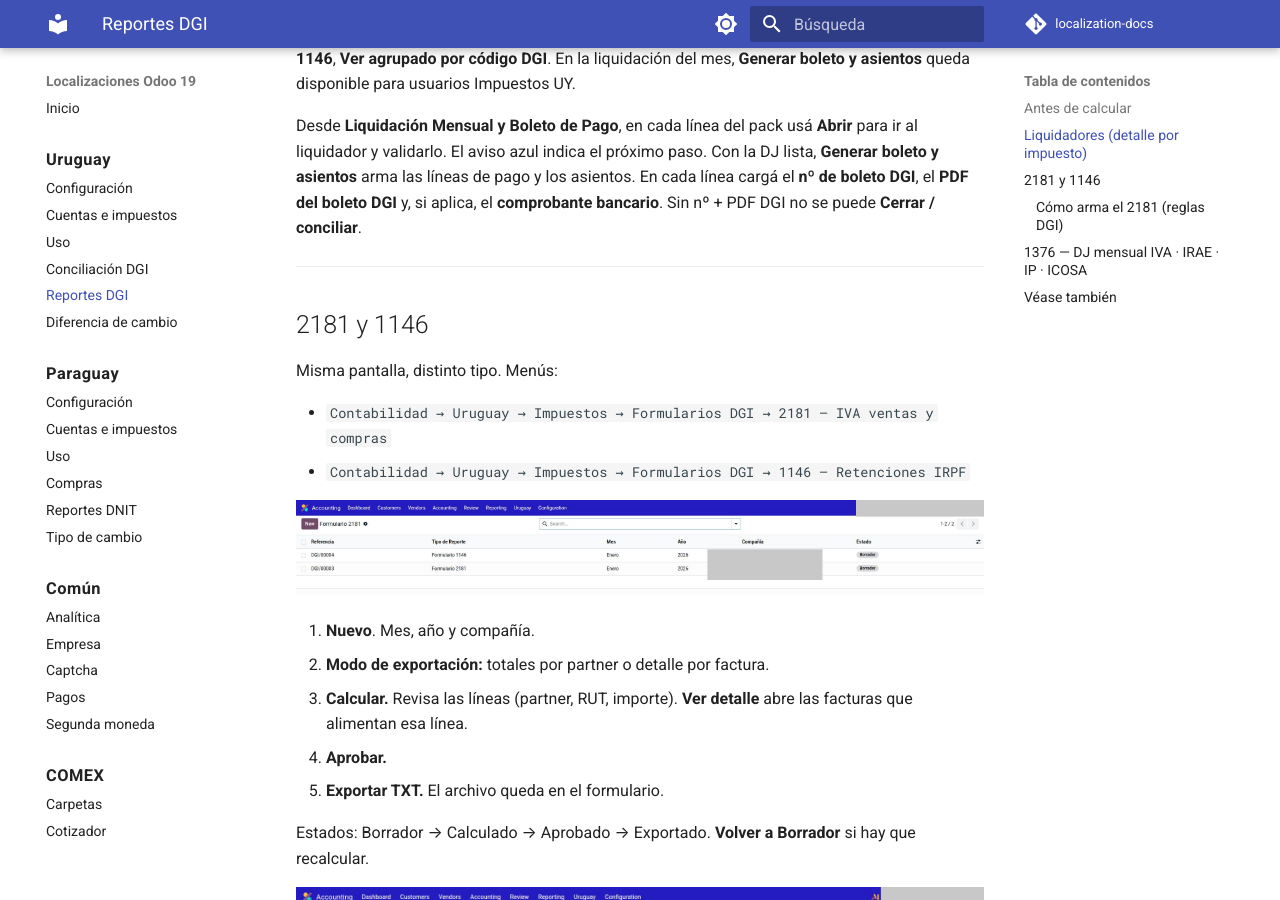
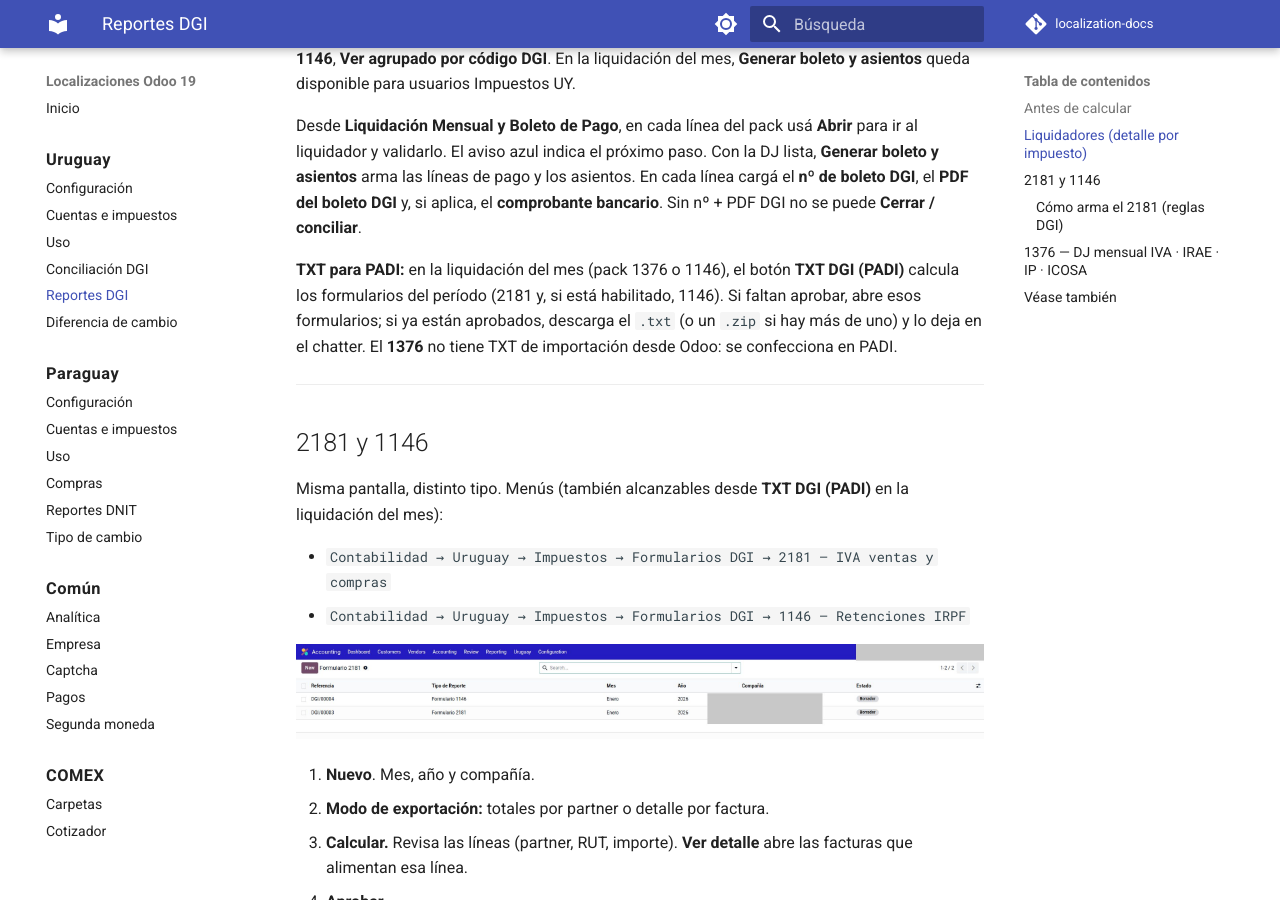
Before and after one commit to Pabloolano/localization-docs, an MkDocs documentation site: the page built from docs/uruguay/reportes.md, in a window 1280 px wide and 900 px high, scrolled down 1781 px. Built offline with MkDocs 1.6.1 and Material for MkDocs 9.7.7, drawn with Linux system fonts in a browser that asks for light colours; comment, search, counter and statistics services are not loaded.

Commit message:
docs(uy): botón TXT DGI desde liquidación mensual
Co-authored-by: Cursor <cursoragent@cursor.com>

```diff
--- a/docs/uruguay/reportes.md
+++ b/docs/uruguay/reportes.md
@@ -49,11 +49,13 @@ En el liquidador **IVA**, los botones **Créditos** / **Egresos** abren la lista
 
 Desde **Liquidación Mensual y Boleto de Pago**, en cada línea del pack usá **Abrir** para ir al liquidador y validarlo. El aviso azul indica el próximo paso. Con la DJ lista, **Generar boleto y asientos** arma las líneas de pago y los asientos. En cada línea cargá el **nº de boleto DGI**, el **PDF del boleto DGI** y, si aplica, el **comprobante bancario**. Sin nº + PDF DGI no se puede **Cerrar / conciliar**.
 
+**TXT para PADI:** en la liquidación del mes (pack 1376 o 1146), el botón **TXT DGI (PADI)** calcula los formularios del período (2181 y, si está habilitado, 1146). Si faltan aprobar, abre esos formularios; si ya están aprobados, descarga el `.txt` (o un `.zip` si hay más de uno) y lo deja en el chatter. El **1376** no tiene TXT de importación desde Odoo: se confecciona en PADI.
+
 ---
 
 ## 2181 y 1146
 
-Misma pantalla, distinto tipo. Menús:
+Misma pantalla, distinto tipo. Menús (también alcanzables desde **TXT DGI (PADI)** en la liquidación del mes):
 
 - `Contabilidad → Uruguay → Impuestos → Formularios DGI → 2181 — IVA ventas y compras`
 - `Contabilidad → Uruguay → Impuestos → Formularios DGI → 1146 — Retenciones IRPF`
```
